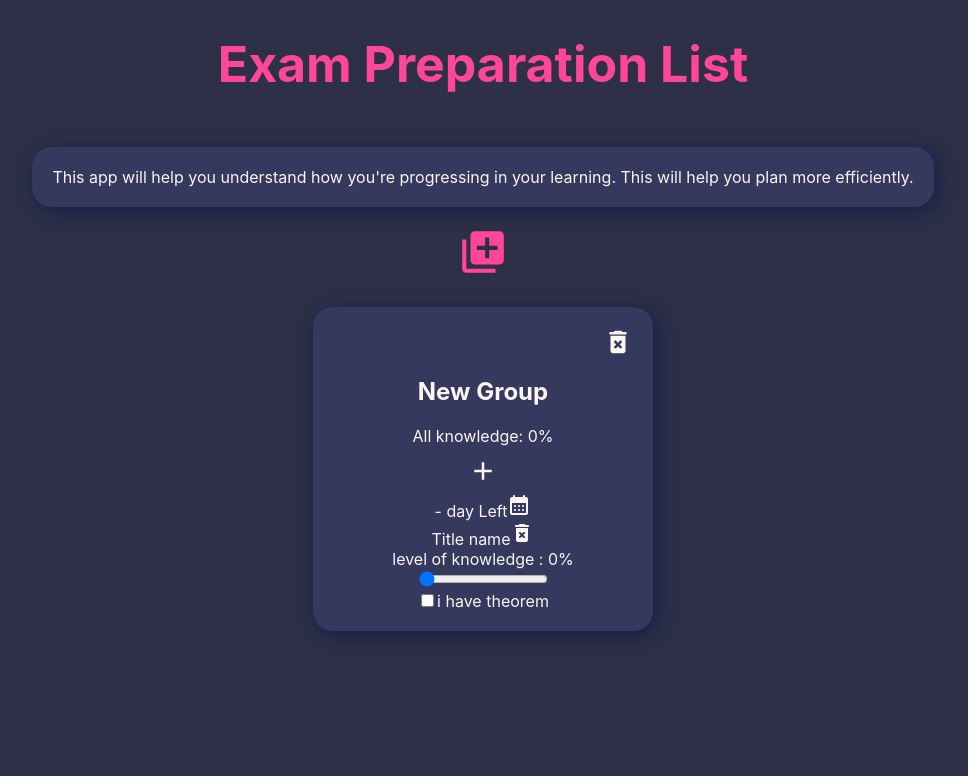
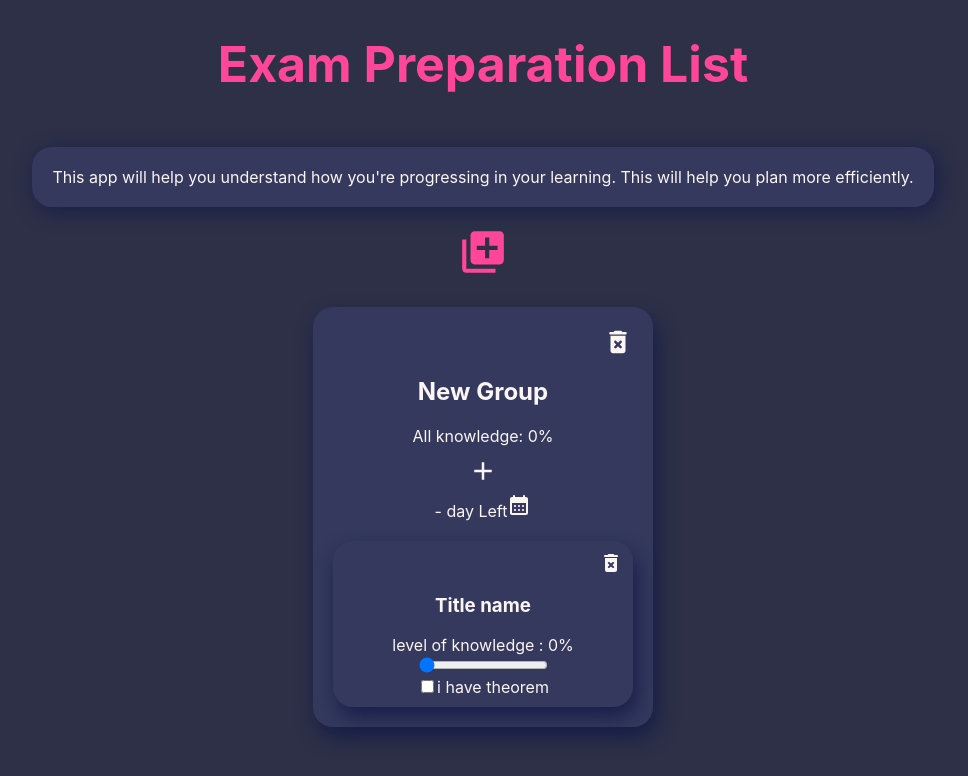
Before and after one commit to cintia-sari/items-list-in-react, a React (Create React App) app: page / in a window 1280 px wide. Shown: the top 776 px of the page, without its empty margins (157-1125 px from the left). Built offline with nearby package versions, Linux system fonts and the light colour scheme.

Commit message:
item-title és delet icon css

```diff
--- a/src/Components/GroupList/GroupList.css
+++ b/src/Components/GroupList/GroupList.css
@@ -15,7 +15,7 @@
     display:inline-block;
     margin:20px;
     padding: 20px;
-    box-shadow:4px 4px 20px var(--boxshadow);
+    box-shadow:4px 10px 20px var(--boxshadow);
     border-radius: 20px;
     min-width: 300px;
   }
@@ -32,6 +32,7 @@
 
 .group-title{
   cursor: pointer;
+  display: inline-block;
 }
 .group-title:hover{
   color: var(--pink);
--- a/src/Components/ItemList/ItemList.css
+++ b/src/Components/ItemList/ItemList.css
@@ -0,0 +1,30 @@
+:root{
+    --green:#2CE77A;
+    --pink:#ff4699;
+    --darkblue:#2d3047;
+    --blue:#34395d;
+    --yellow:#fffd87;
+    --orange:#ff9b71;
+    --white :#fbf5f4;
+    --boxshadow:#171e49;
+  }
+
+  .item-list-group{
+    margin-top: 20px;
+    box-shadow:4px 10px 20px var(--boxshadow);
+    border-radius: 20px;
+    padding: 10px;
+  }
+
+  .item-title{
+  display: inline-block;
+  }
+  .item-title:hover{
+    cursor: pointer;
+    color:var(--pink);
+  }
+
+  .item-title-group{
+    display: flex;
+    justify-content:center;
+  }
--- a/src/Components/ItemList/ItemList.jsx
+++ b/src/Components/ItemList/ItemList.jsx
@@ -32,8 +32,8 @@ const setTheorem=(e)=>{
 
 
     const itemList= props.itemList.map(item=>(
-      <div key={item.id}>{ item.itemrename === true ?
-                <div>
+      <div key={item.id} className="item-list-group">{ item.itemrename === true ?
+                <div className='item-title-group'>
                   <label>
                     <input
                     value={item.name}
@@ -43,13 +43,14 @@ const setTheorem=(e)=>{
                     onChange={rename}
                     required
                     />
-                    <Save onClick={edit} data-id={item.id}/>
                   </label>
+                  <Save className='icon' onClick={edit} data-id={item.id}/>
                 </div>
               :
                 <div key={item.id}>
-                  <span onDoubleClick={edit} data-id={item.id}>{item.name}</span>
-                  <Delet onClick={delet} data-id={item.id}/>
+                  <div className='delet-icon-div'><Delet className='icon' onClick={delet} data-id={item.id}/></div>
+                  <h3 className='item-title' onDoubleClick={edit} data-id={item.id}>{item.name}</h3>
+
                     <div>
                       <label>
                        <div>level of knowledge : {item.knowledge}%</div>
```
